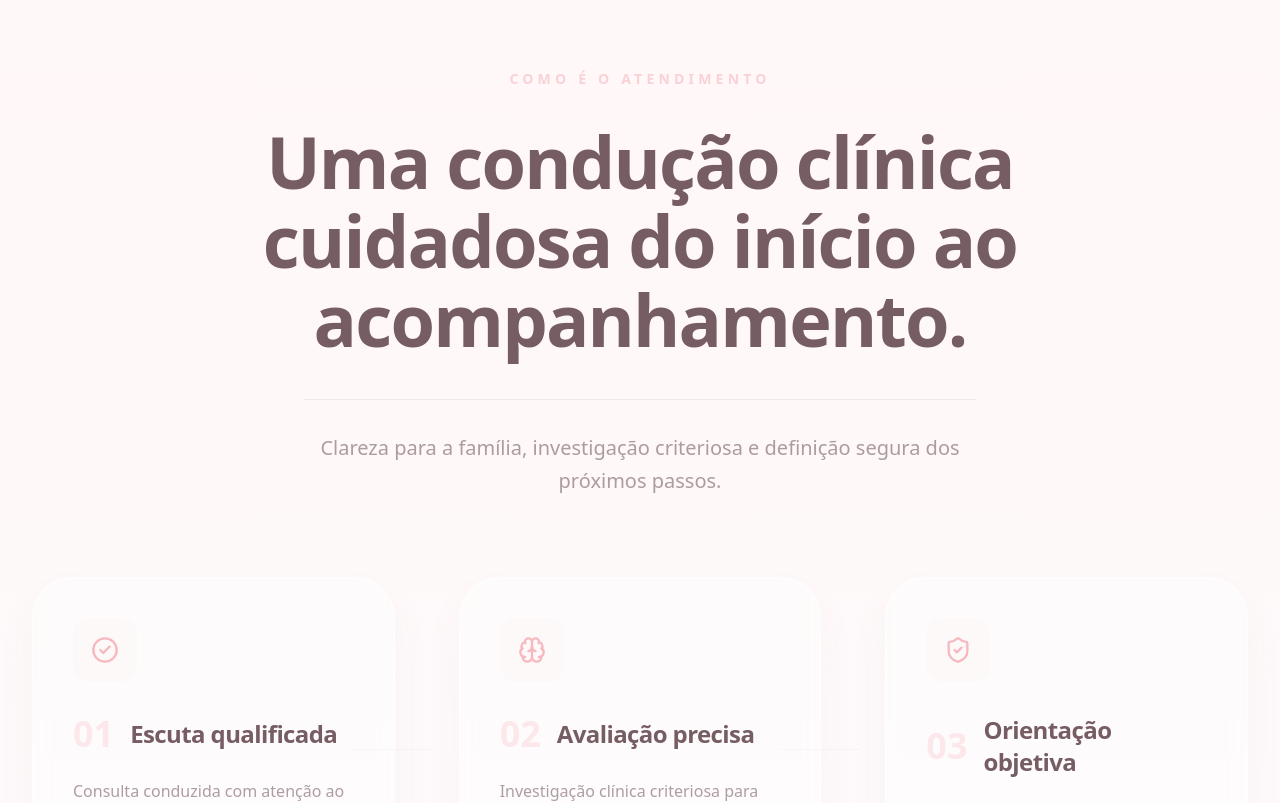
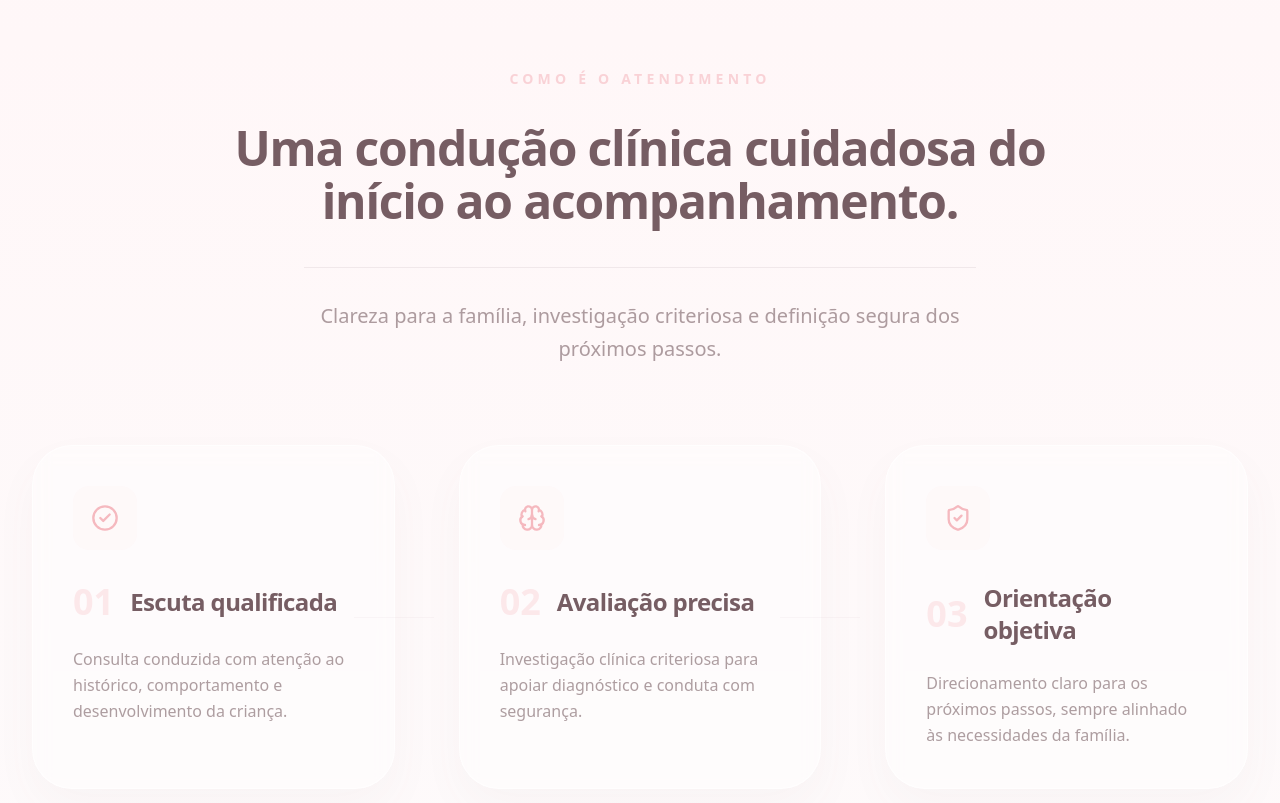
Before and after one commit to caioolima/dra-marina-neuropediatra, a Next.js app: page / in a window 1280 px wide. Shown: the part 1280-2083 px from the top of the page. Built offline with nearby package versions, Linux system fonts and the light colour scheme.

Commit message:
style: reduce font size of section headings for better visual balance

```diff
--- a/src/app/page.tsx
+++ b/src/app/page.tsx
@@ -487,7 +487,7 @@ function Journey() {
             <span className="text-sm font-bold uppercase tracking-[0.3em] text-brand-primary/60">
               Como é o atendimento
             </span>
-            <h2 className="mt-8 mx-auto max-w-4xl font-display text-4xl font-bold leading-[1.1] tracking-tight text-brand-text md:text-6xl lg:text-7xl">
+            <h2 className="mt-8 mx-auto max-w-4xl font-display text-3xl font-bold leading-[1.1] tracking-tight text-brand-text md:text-4xl lg:text-5xl">
               Uma condução clínica cuidadosa do início ao acompanhamento.
             </h2>
             <div className="mt-10 mx-auto max-w-2xl">
@@ -629,7 +629,7 @@ function About() {
             <span className="text-sm font-bold uppercase tracking-[0.3em] text-brand-primary/60">
               Sobre a médica
             </span>
-            <h2 className="mt-8 mx-auto max-w-4xl font-display text-4xl font-bold leading-[1.1] tracking-tight text-brand-text md:text-6xl lg:text-7xl">
+            <h2 className="mt-8 mx-auto max-w-4xl font-display text-3xl font-bold leading-[1.1] tracking-tight text-brand-text md:text-4xl lg:text-5xl">
               Trajetória sólida no cuidado infantil.
             </h2>
             <div className="mt-10 mx-auto max-w-2xl">
@@ -695,7 +695,7 @@ function Testimonials() {
             <span className="text-sm font-bold uppercase tracking-[0.3em] text-brand-primary/60">
               Percepção das famílias
             </span>
-            <h2 className="mt-8 mx-auto max-w-4xl font-display text-4xl font-bold leading-[1.1] tracking-tight text-brand-text md:text-6xl lg:text-7xl">
+            <h2 className="mt-8 mx-auto max-w-4xl font-display text-3xl font-bold leading-[1.1] tracking-tight text-brand-text md:text-4xl lg:text-5xl">
               Confiança construída no atendimento.
             </h2>
             <div className="mt-10 mx-auto max-w-2xl">
```
